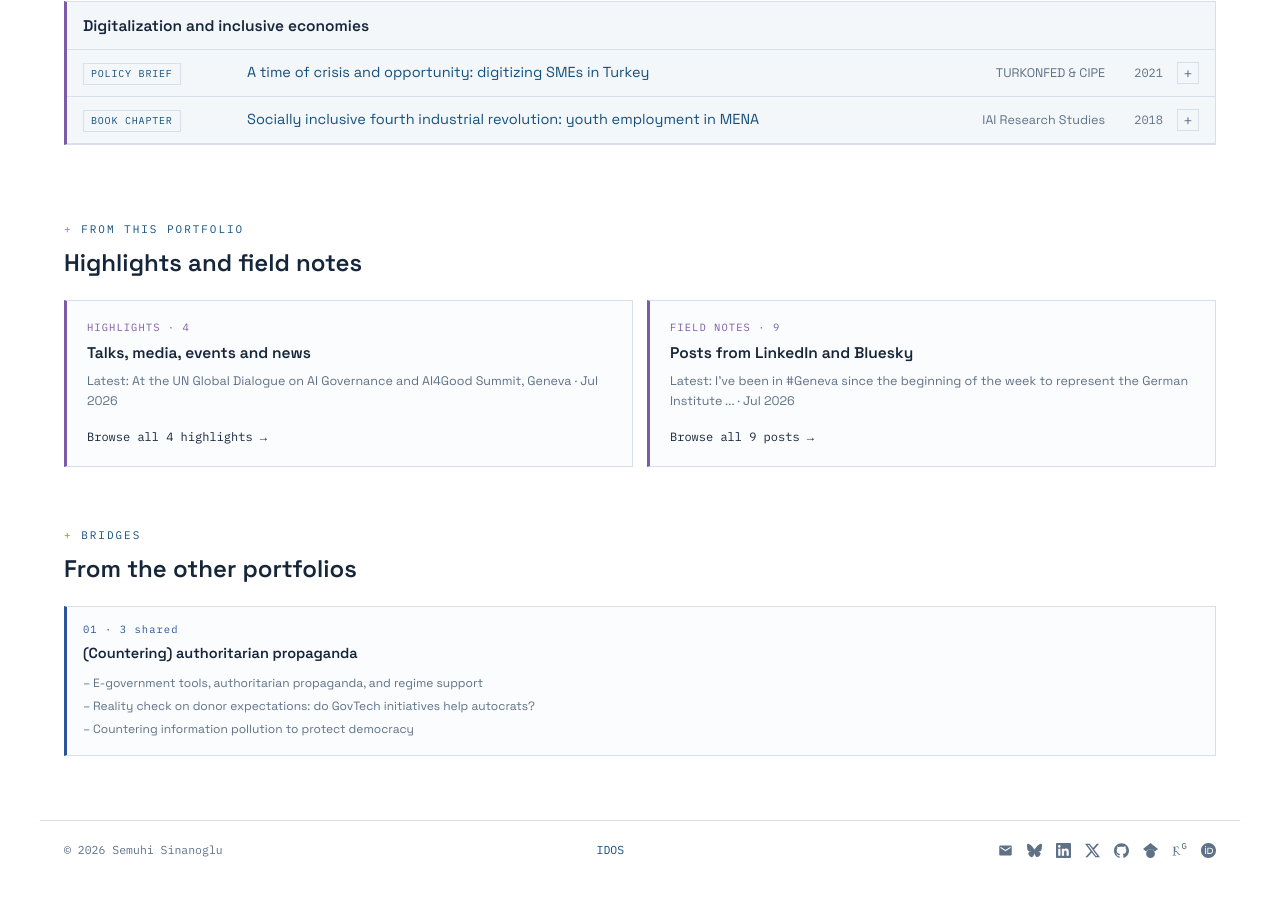
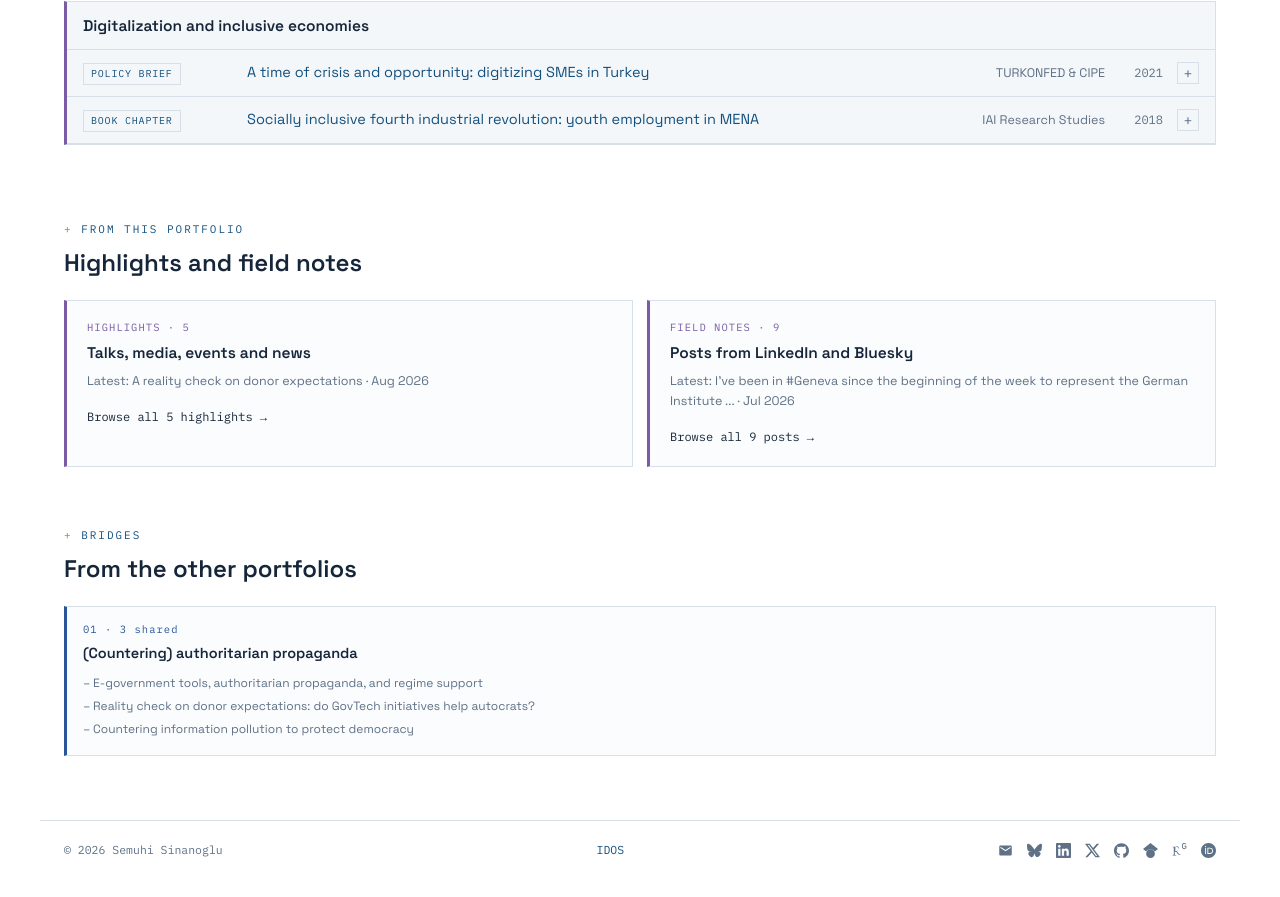
Before and after one commit to semuhi/semuhi.github.io, a Jekyll site: the page built from portfolios/aitech.md, in a window 1280 px wide and 900 px high, scrolled down 1575 px. Shown: the top 897 px of the window. Built offline with Jekyll 4.4.1, drawn with Linux system fonts in a browser that asks for light colours.

Commit message:
Data: add "A reality check on donor expectations" (highlight)
Aug 2026 media highlight for the IDOS YouTube video on whether GovTech
initiatives help autocrats, tagged to the aitech, propaganda and
durability portfolios. Card thumbnail is the video's own still,
downscaled to 960px to match the other YouTube highlights.

Co-Authored-By: Claude Opus 5 <noreply@anthropic.com>

```diff
--- a/_design/preview/portfolio-aitech.html
+++ b/_design/preview/portfolio-aitech.html
@@ -70,10 +70,10 @@
   <div class="sec-kicker">From this portfolio</div>
   <h2>Highlights and field notes</h2>
   <div class="actlinks"><a class="actlink" href="activity.html?pf=aitech#highlights">
-  <div class="num">Highlights &middot; 4</div>
+  <div class="num">Highlights &middot; 5</div>
   <h3>Talks, media, events and news</h3>
-  <p>Latest: At the UN Global Dialogue on AI Governance and AI4Good Summit, Geneva &middot; Jul 2026</p>
-  <span class="mono go">Browse all 4 highlights &rarr;</span>
+  <p>Latest: A reality check on donor expectations &middot; Aug 2026</p>
+  <span class="mono go">Browse all 5 highlights &rarr;</span>
 </a>
 <a class="actlink" href="activity.html?pf=aitech#posts">
   <div class="num">Field notes &middot; 9</div>
--- a/_design/preview/portfolio-durability.html
+++ b/_design/preview/portfolio-durability.html
@@ -72,10 +72,10 @@
   <div class="sec-kicker">From this portfolio</div>
   <h2>Highlights and field notes</h2>
   <div class="actlinks"><a class="actlink" href="activity.html?pf=durability#highlights">
-  <div class="num">Highlights &middot; 4</div>
+  <div class="num">Highlights &middot; 5</div>
   <h3>Talks, media, events and news</h3>
-  <p>Latest: Interview: AI swarms and electoral integrity &middot; Jul 2026</p>
-  <span class="mono go">Browse all 4 highlights &rarr;</span>
+  <p>Latest: A reality check on donor expectations &middot; Aug 2026</p>
+  <span class="mono go">Browse all 5 highlights &rarr;</span>
 </a>
 <a class="actlink" href="activity.html?pf=durability#posts">
   <div class="num">Field notes &middot; 26</div>
--- a/_design/preview/portfolio-propaganda.html
+++ b/_design/preview/portfolio-propaganda.html
@@ -79,10 +79,10 @@
   <div class="sec-kicker">From this portfolio</div>
   <h2>Highlights and field notes</h2>
   <div class="actlinks"><a class="actlink" href="activity.html?pf=propaganda#highlights">
-  <div class="num">Highlights &middot; 3</div>
+  <div class="num">Highlights &middot; 4</div>
   <h3>Talks, media, events and news</h3>
-  <p>Latest: IDOS@GMF26: the effects of malicious AI swarms on democratic elections &middot; Jul 2026</p>
-  <span class="mono go">Browse all 3 highlights &rarr;</span>
+  <p>Latest: A reality check on donor expectations &middot; Aug 2026</p>
+  <span class="mono go">Browse all 4 highlights &rarr;</span>
 </a>
 <a class="actlink" href="activity.html?pf=propaganda#posts">
   <div class="num">Field notes &middot; 15</div>
```
Also changed, not shown: _data/highlights.yml (+7 -0 lines), _design/preview/activity.html (+1 -1 lines), _design/preview/index.html (+2 -2 lines), assets/img/highlight8-realitycheck.jpg (added).
